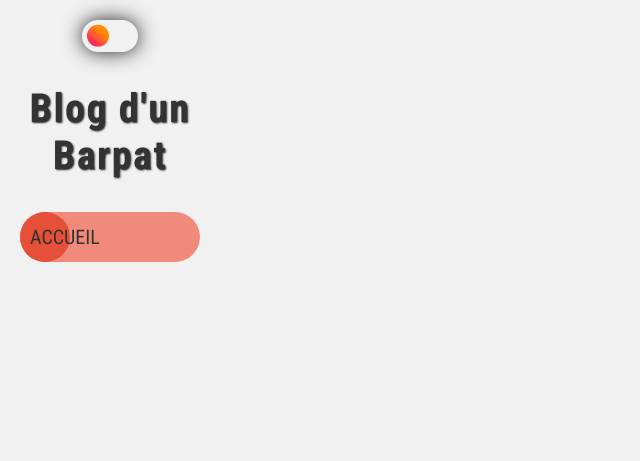
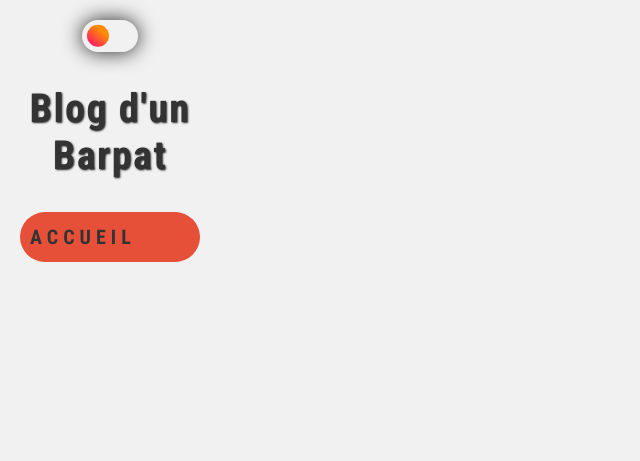
Before and after one commit to ChristopheC-83/blog_barpat, a PHP site: template views/commons/template.php in a window 1280 px wide. Shown: the top 461 px of the page, without its empty margins (0-640 px from the left). Run offline with PHP 8.4, Linux system fonts and the light colour scheme; the template is opened without the code that fills it, so the values that code supplies are empty; some libraries are stand-ins or nearby versions.

Commit message:
on lance l'affichage par catégorie

```diff
--- a/index.php
+++ b/index.php
@@ -26,8 +26,9 @@ try {
         case "accueil":
             pageAccueil();
             break;
-        case "article":
-            pageArticle($url[1]);
+        case "theme":
+            $theme=secureHTML($url[1])
+            pageTheme($theme);
             break;
         default:
             throw new Exception("La page demandée n'existe pas.");
--- a/public/style/communs/_btn_themes.scss
+++ b/public/style/communs/_btn_themes.scss
@@ -18,11 +18,10 @@
   padding-left: 10px;
   // border: 0.5px solid $noir;
   cursor: pointer;
-  transition: all 0.15s;
   text-transform: uppercase;
   position: relative;
   overflow: hidden;
-  transition: all 0.4s 0.15s ease-in-out;
+  transition: all 0.4s 0.15s ease-out;
   p {
     position: relative;
     z-index: 5;
@@ -38,7 +37,7 @@
     transform-origin: left;
     z-index: 0;
     transform: translate(calc(-150% + clamp(50px, 8%, 75px)), -50%);
-    transition: all 0.4s ease-in-out;
+    transition: all 0.4s ease-out;
   }
   &:hover {
     font-weight: bold;
@@ -51,3 +50,12 @@
   }
 
 }
+
+.btnThemeSelected{
+  &::before {
+    transform: translate(-50%, -50%);
+  }
+    font-weight: bold;
+    box-shadow: 0px 0px 0px 0px $noir;
+    letter-spacing: 5px;
+}
--- a/public/style/style.css
+++ b/public/style/style.css
@@ -450,11 +450,10 @@ article .part2 img {
   justify-content: start;
   padding-left: 10px;
   cursor: pointer;
-  transition: all 0.15s;
   text-transform: uppercase;
   position: relative;
   overflow: hidden;
-  transition: all 0.4s 0.15s ease-in-out;
+  transition: all 0.4s 0.15s ease-out;
 }
 .btnTheme p {
   position: relative;
@@ -473,7 +472,7 @@ article .part2 img {
   transform-origin: left;
   z-index: 0;
   transform: translate(calc(-150% + clamp(50px, 8%, 75px)), -50%);
-  transition: all 0.4s ease-in-out;
+  transition: all 0.4s ease-out;
 }
 .btnTheme:hover {
   font-weight: bold;
@@ -481,6 +480,15 @@ article .part2 img {
   letter-spacing: 5px;
 }
 .btnTheme:hover::before {
+  transform: translate(-50%, -50%);
+}
+
+.btnThemeSelected {
+  font-weight: bold;
+  box-shadow: 0px 0px 0px 0px #222;
+  letter-spacing: 5px;
+}
+.btnThemeSelected::before {
   transform: translate(-50%, -50%);
 }
 
--- a/views/commons/btn_themes.php
+++ b/views/commons/btn_themes.php
@@ -1,12 +1,12 @@
 <div class="btnThemesContainer">
-   <div class="btnTheme all_themes" >
+   <div class="btnTheme all_themes btnThemeSelected" >
       <a href="<?= URL ?>accueil" style="color:#333">
          <p>Accueil</p>
       </a>
    </div>
 
    <?php foreach ($themes as $theme) : ?>
-      <a class="btnTheme <?= $theme['theme'] ?>" style="color:#333">
+      <a href="<?= URL ?>theme/<?= $theme['theme']?>"   class="btnTheme <?= $theme['theme']?> " style="color:#333">
          <p><?= $theme['theme'] ?></p>
       </a>
    <?php endforeach ?>
```
Also changed, not shown: 1 other file.
